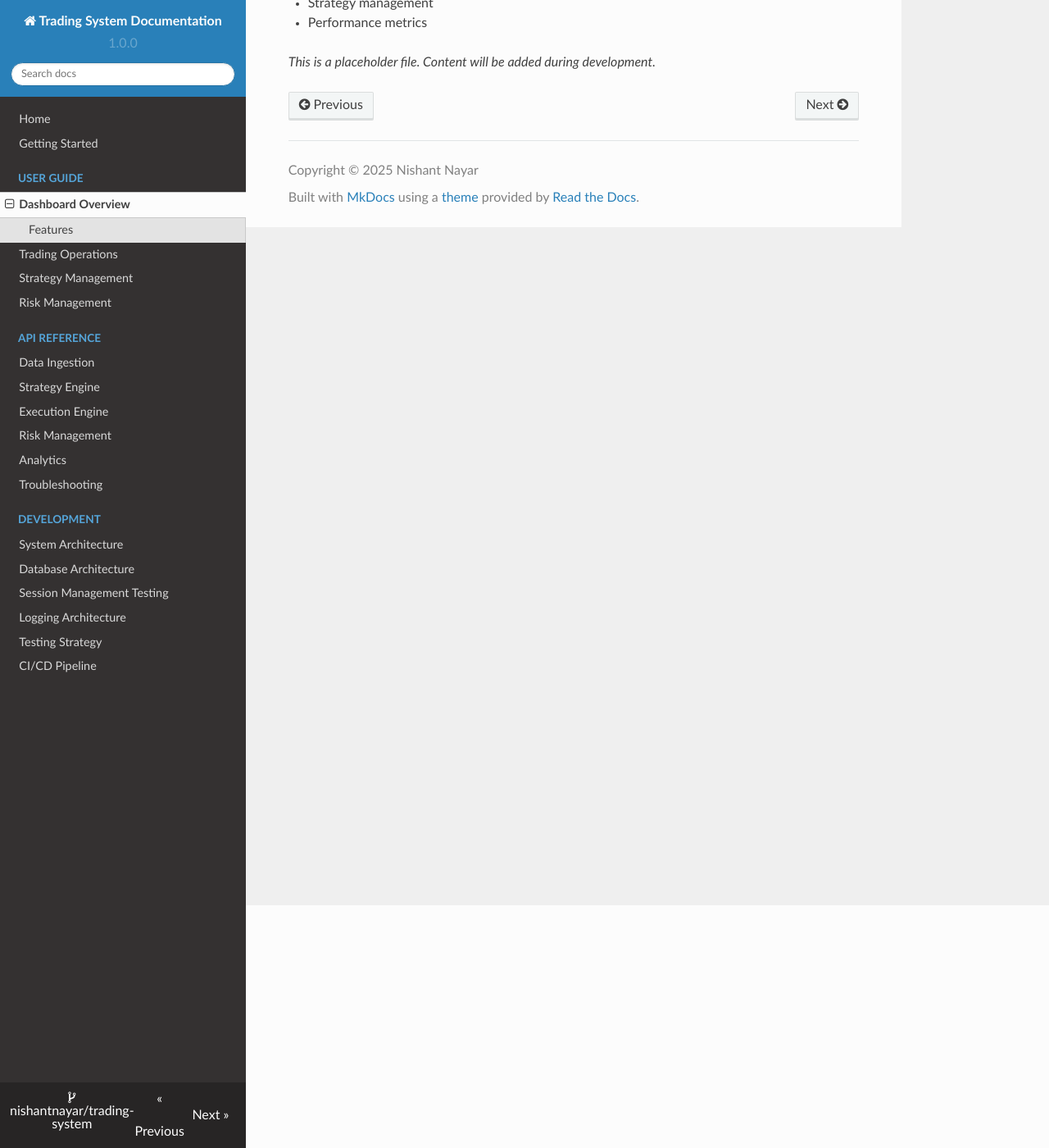
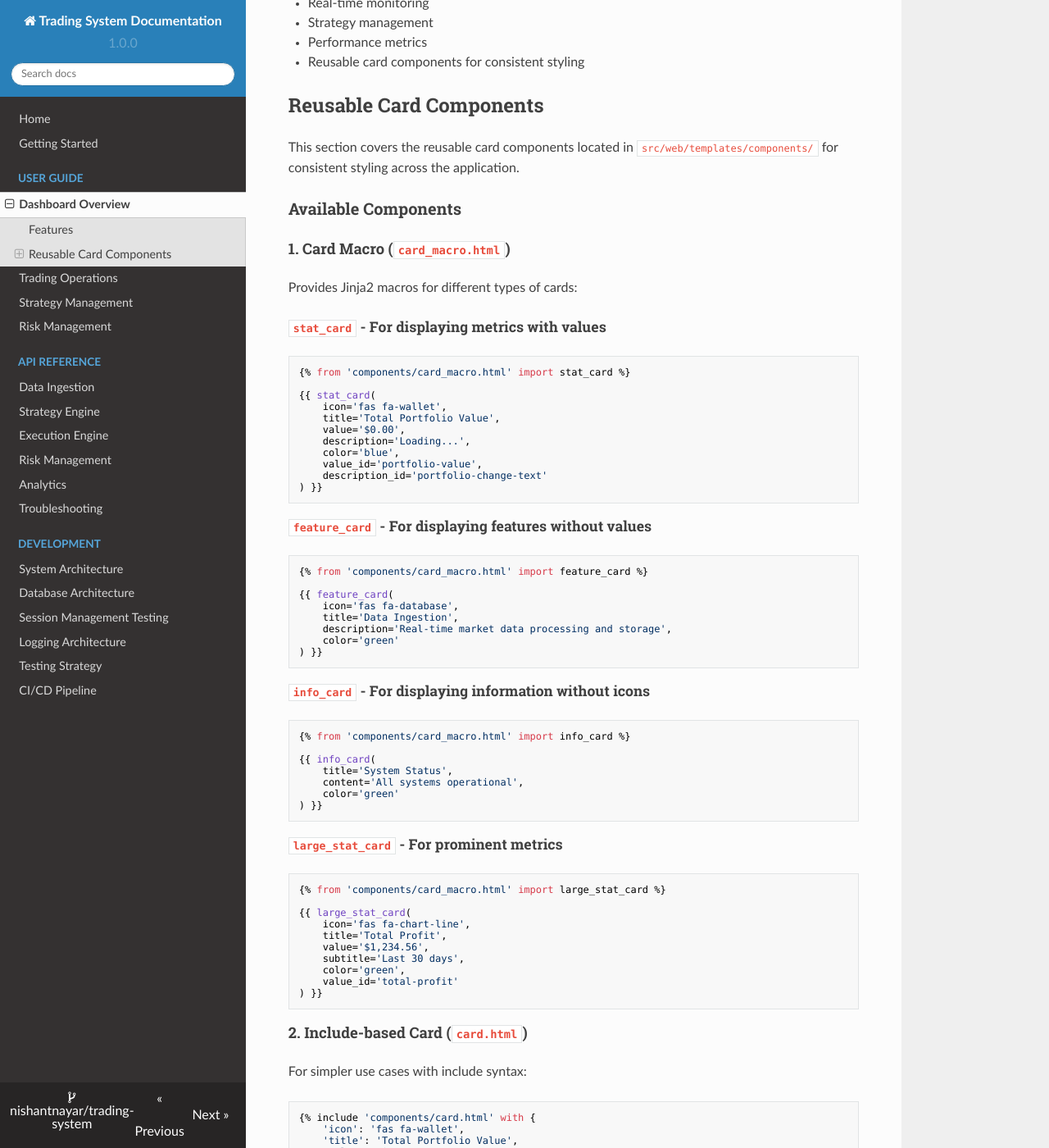
Before and after one commit to nishantnayar/Trading-System, an MkDocs documentation site: the page built from docs/user-guide/dashboard.md, in a window 1280 px wide and 1400 px high, scrolled down 296 px. Shown: the whole window at 82% size. Built offline with MkDocs 1.6.1, drawn with Linux system fonts in a browser that asks for light colours; nearby versions of some CDN libraries; some of the changed text lies outside the part shown.

Commit message:
Reusable card component

````diff
--- a/docs/user-guide/dashboard.md
+++ b/docs/user-guide/dashboard.md
@@ -1,11 +1,185 @@
 # Dashboard Overview
 
-This guide covers the main dashboard interface.
+This guide covers the main dashboard interface and the reusable card components used throughout the application.
 
 ## Features
 
 - Real-time monitoring
 - Strategy management
 - Performance metrics
+- Reusable card components for consistent styling
 
-*This is a placeholder file. Content will be added during development.*
+## Reusable Card Components
+
+This section covers the reusable card components located in `src/web/templates/components/` for consistent styling across the application.
+
+### Available Components
+
+#### 1. Card Macro (`card_macro.html`)
+
+Provides Jinja2 macros for different types of cards:
+
+##### `stat_card` - For displaying metrics with values
+```jinja2
+{% from 'components/card_macro.html' import stat_card %}
+
+{{ stat_card(
+    icon='fas fa-wallet',
+    title='Total Portfolio Value',
+    value='$0.00',
+    description='Loading...',
+    color='blue',
+    value_id='portfolio-value',
+    description_id='portfolio-change-text'
+) }}
+```
+
+##### `feature_card` - For displaying features without values
+```jinja2
+{% from 'components/card_macro.html' import feature_card %}
+
+{{ feature_card(
+    icon='fas fa-database',
+    title='Data Ingestion',
+    description='Real-time market data processing and storage',
+    color='green'
+) }}
+```
+
+##### `info_card` - For displaying information without icons
+```jinja2
+{% from 'components/card_macro.html' import info_card %}
+
+{{ info_card(
+    title='System Status',
+    content='All systems operational',
+    color='green'
+) }}
+```
+
+##### `large_stat_card` - For prominent metrics
+```jinja2
+{% from 'components/card_macro.html' import large_stat_card %}
+
+{{ large_stat_card(
+    icon='fas fa-chart-line',
+    title='Total Profit',
+    value='$1,234.56',
+    subtitle='Last 30 days',
+    color='green',
+    value_id='total-profit'
+) }}
+```
+
+#### 2. Include-based Card (`card.html`)
+
+For simpler use cases with include syntax:
+
+```jinja2
+{% include 'components/card.html' with {
+    'icon': 'fas fa-wallet',
+    'title': 'Total Portfolio Value',
+    'value': '$0.00',
+    'description': 'Loading...',
+    'color': 'blue',
+    'value_id': 'portfolio-value',
+    'description_id': 'portfolio-change-text'
+} %}
+```
+
+### Color Options
+
+Available colors for the `color` parameter:
+- `blue` - Blue gradient
+- `green` - Green gradient
+- `red` - Red gradient
+- `yellow` - Yellow-orange gradient
+- `purple` - Purple gradient
+- `indigo` - Indigo gradient
+- `pink` - Pink gradient
+- `gray` - Gray gradient
+
+### Parameters
+
+#### Common Parameters
+- `icon` - FontAwesome icon class (default: 'fas fa-chart-line')
+- `title` - Card title
+- `color` - Color theme (default: 'blue')
+- `extra_classes` - Additional CSS classes
+
+#### stat_card Specific
+- `value` - Display value
+- `description` - Description text
+- `value_id` - HTML ID for the value element
+- `description_id` - HTML ID for the description element
+
+#### feature_card Specific
+- `description` - Feature description
+
+#### info_card Specific
+- `content` - Information content (can include HTML)
+
+#### large_stat_card Specific
+- `value` - Display value
+- `subtitle` - Optional subtitle
+- `value_id` - HTML ID for the value element
+
+### Usage Examples
+
+#### Dashboard Stats
+```jinja2
+<div class="grid grid-cols-1 md:grid-cols-2 lg:grid-cols-4 gap-6">
+    {{ stat_card(
+        icon='fas fa-wallet',
+        title='Portfolio Value',
+        value='$10,000',
+        description='+5.2% today',
+        color='blue',
+        value_id='portfolio-value'
+    ) }}
+
+    {{ stat_card(
+        icon='fas fa-chart-line',
+        title='Today\'s P&L',
+        value='+$250',
+        description='+2.5%',
+        color='green',
+        value_id='daily-pnl'
+    ) }}
+</div>
+```
+
+#### Feature Grid
+```jinja2
+<div class="grid grid-cols-1 md:grid-cols-2 lg:grid-cols-4 gap-6">
+    {{ feature_card(
+        icon='fas fa-database',
+        title='Data Ingestion',
+        description='Real-time market data processing',
+        color='green'
+    ) }}
+
+    {{ feature_card(
+        icon='fas fa-cogs',
+        title='Strategy Engine',
+        description='Advanced trading algorithms',
+        color='blue'
+    ) }}
+</div>
+```
+
+### Styling
+
+All cards use consistent styling:
+- White background with rounded corners
+- Shadow effects with hover animations
+- Gradient icon containers
+- Responsive design
+- Smooth transitions
+
+The components automatically handle:
+- Color theming
+- Responsive layouts
+- Hover effects
+- Icon sizing and positioning
+- Typography hierarchy
--- /dev/null
+++ b/src/web/templates/components/card.html
@@ -0,0 +1,56 @@
+{# Reusable Card Component
+Usage:
+{% include 'components/card.html' with {
+    'icon': 'fas fa-wallet',
+    'title': 'Total Portfolio Value',
+    'value': '$0.00',
+    'description': 'Loading...',
+    'color': 'blue',
+    'value_id': 'portfolio-value',
+    'description_id': 'portfolio-change-text'
+} %}
+#}
+
+{% set color_classes = {
+    'blue': 'from-blue-500 to-blue-600',
+    'green': 'from-green-500 to-green-600',
+    'red': 'from-red-500 to-red-600',
+    'yellow': 'from-yellow-500 to-orange-500',
+    'purple': 'from-purple-500 to-purple-600',
+    'indigo': 'from-indigo-500 to-indigo-600',
+    'pink': 'from-pink-500 to-pink-600',
+    'gray': 'from-gray-500 to-gray-600'
+} %}
+
+{% set value_color_classes = {
+    'blue': 'text-blue-600',
+    'green': 'text-green-600',
+    'red': 'text-red-600',
+    'yellow': 'text-orange-600',
+    'purple': 'text-purple-600',
+    'indigo': 'text-indigo-600',
+    'pink': 'text-pink-600',
+    'gray': 'text-gray-600'
+} %}
+
+<div class="bg-white rounded-xl shadow-lg hover:shadow-xl transition-all duration-300 hover:-translate-y-2 p-6 border border-gray-100 {{ extra_classes | default('') }}">
+    <div class="w-12 h-12 bg-gradient-to-r {{ color_classes[color | default('blue')] }} rounded-lg flex items-center justify-center mb-4">
+        <i class="{{ icon | default('fas fa-chart-line') }} text-white text-xl"></i>
+    </div>
+    <h3 class="text-lg font-semibold text-gray-900 mb-2">{{ title | default('Card Title') }}</h3>
+    {% if value_id %}
+        <div class="text-2xl font-bold {{ value_color_classes[color | default('blue')] }} mb-1" id="{{ value_id }}">{{ value | default('0') }}</div>
+    {% else %}
+        <div class="text-2xl font-bold {{ value_color_classes[color | default('blue')] }} mb-1">{{ value | default('0') }}</div>
+    {% endif %}
+    {% if description_id %}
+        <div class="text-sm text-gray-600" id="{{ description_id }}">{{ description | default('') }}</div>
+    {% else %}
+        <div class="text-sm text-gray-600">{{ description | default('') }}</div>
+    {% endif %}
+    {% if extra_content %}
+        <div class="mt-3">
+            {{ extra_content | safe }}
+        </div>
+    {% endif %}
+</div>
--- /dev/null
+++ b/src/web/templates/components/card_macro.html
@@ -0,0 +1,98 @@
+{# Card Component Macros
+Usage:
+{% from 'components/card_macro.html' import stat_card, feature_card, info_card %}
+
+{{ stat_card(
+    icon='fas fa-wallet',
+    title='Total Portfolio Value',
+    value='$0.00',
+    description='Loading...',
+    color='blue',
+    value_id='portfolio-value',
+    description_id='portfolio-change-text'
+) }}
+
+{{ feature_card(
+    icon='fas fa-database',
+    title='Data Ingestion',
+    description='Real-time market data processing and storage',
+    color='green'
+) }}
+
+{{ info_card(
+    title='System Status',
+    content='All systems operational',
+    color='green'
+) }}
+#}
+
+{# Color mapping for gradients and text colors #}
+{% set color_config = {
+    'blue': {'gradient': 'from-blue-500 to-blue-600', 'text': 'text-blue-600'},
+    'green': {'gradient': 'from-green-500 to-green-600', 'text': 'text-green-600'},
+    'red': {'gradient': 'from-red-500 to-red-600', 'text': 'text-red-600'},
+    'yellow': {'gradient': 'from-yellow-500 to-orange-500', 'text': 'text-orange-600'},
+    'purple': {'gradient': 'from-purple-500 to-purple-600', 'text': 'text-purple-600'},
+    'indigo': {'gradient': 'from-indigo-500 to-indigo-600', 'text': 'text-indigo-600'},
+    'pink': {'gradient': 'from-pink-500 to-pink-600', 'text': 'text-pink-600'},
+    'gray': {'gradient': 'from-gray-500 to-gray-600', 'text': 'text-gray-600'}
+} %}
+
+{# Stat Card - for displaying metrics with values #}
+{% macro stat_card(icon='fas fa-chart-line', title='Card Title', value='0', description='', color='blue', value_id=None, description_id=None, extra_classes='') %}
+<div class="bg-white rounded-xl shadow-lg hover:shadow-xl transition-all duration-300 hover:-translate-y-2 p-6 border border-gray-100 {{ extra_classes }}">
+    <div class="w-12 h-12 bg-gradient-to-r {{ color_config[color]['gradient'] }} rounded-lg flex items-center justify-center mb-4">
+        <i class="{{ icon }} text-white text-xl"></i>
+    </div>
+    <h3 class="text-lg font-semibold text-gray-900 mb-2">{{ title }}</h3>
+    {% if value_id %}
+        <div class="text-2xl font-bold {{ color_config[color]['text'] }} mb-1" id="{{ value_id }}">{{ value }}</div>
+    {% else %}
+        <div class="text-2xl font-bold {{ color_config[color]['text'] }} mb-1">{{ value }}</div>
+    {% endif %}
+    {% if description_id %}
+        <div class="text-sm text-gray-600" id="{{ description_id }}">{{ description }}</div>
+    {% else %}
+        <div class="text-sm text-gray-600">{{ description }}</div>
+    {% endif %}
+</div>
+{% endmacro %}
+
+{# Feature Card - for displaying features without values #}
+{% macro feature_card(icon='fas fa-chart-line', title='Feature Title', description='Feature description', color='blue', extra_classes='') %}
+<div class="bg-white rounded-xl shadow-lg hover:shadow-xl transition-all duration-300 hover:-translate-y-2 p-6 border border-gray-100 {{ extra_classes }}">
+    <div class="w-12 h-12 bg-gradient-to-r {{ color_config[color]['gradient'] }} rounded-lg flex items-center justify-center mb-4">
+        <i class="{{ icon }} text-white text-xl"></i>
+    </div>
+    <h3 class="text-lg font-semibold text-gray-900 mb-2">{{ title }}</h3>
+    <p class="text-gray-600 text-sm">{{ description }}</p>
+</div>
+{% endmacro %}
+
+{# Info Card - for displaying information without icons #}
+{% macro info_card(title='Info Title', content='Information content', color='blue', extra_classes='') %}
+<div class="bg-white rounded-xl shadow-lg hover:shadow-xl transition-all duration-300 hover:-translate-y-2 p-6 border border-gray-100 {{ extra_classes }}">
+    <h3 class="text-lg font-semibold {{ color_config[color]['text'] }} mb-3">{{ title }}</h3>
+    <div class="text-gray-600">{{ content | safe }}</div>
+</div>
+{% endmacro %}
+
+{# Large Stat Card - for prominent metrics #}
+{% macro large_stat_card(icon='fas fa-chart-line', title='Metric Title', value='0', subtitle='', color='blue', value_id=None, extra_classes='') %}
+<div class="bg-white rounded-xl shadow-lg hover:shadow-xl transition-all duration-300 hover:-translate-y-2 p-8 border border-gray-100 {{ extra_classes }}">
+    <div class="flex items-center justify-between mb-4">
+        <div class="w-16 h-16 bg-gradient-to-r {{ color_config[color]['gradient'] }} rounded-xl flex items-center justify-center">
+            <i class="{{ icon }} text-white text-2xl"></i>
+        </div>
+        {% if subtitle %}
+            <span class="text-sm text-gray-500">{{ subtitle }}</span>
+        {% endif %}
+    </div>
+    <h3 class="text-xl font-semibold text-gray-900 mb-2">{{ title }}</h3>
+    {% if value_id %}
+        <div class="text-4xl font-bold {{ color_config[color]['text'] }}" id="{{ value_id }}">{{ value }}</div>
+    {% else %}
+        <div class="text-4xl font-bold {{ color_config[color]['text'] }}">{{ value }}</div>
+    {% endif %}
+</div>
+{% endmacro %}
````
Also changed, not shown: src/web/templates/dashboard.html (+122 -84 lines), src/web/templates/landing.html (+25 -32 lines).
